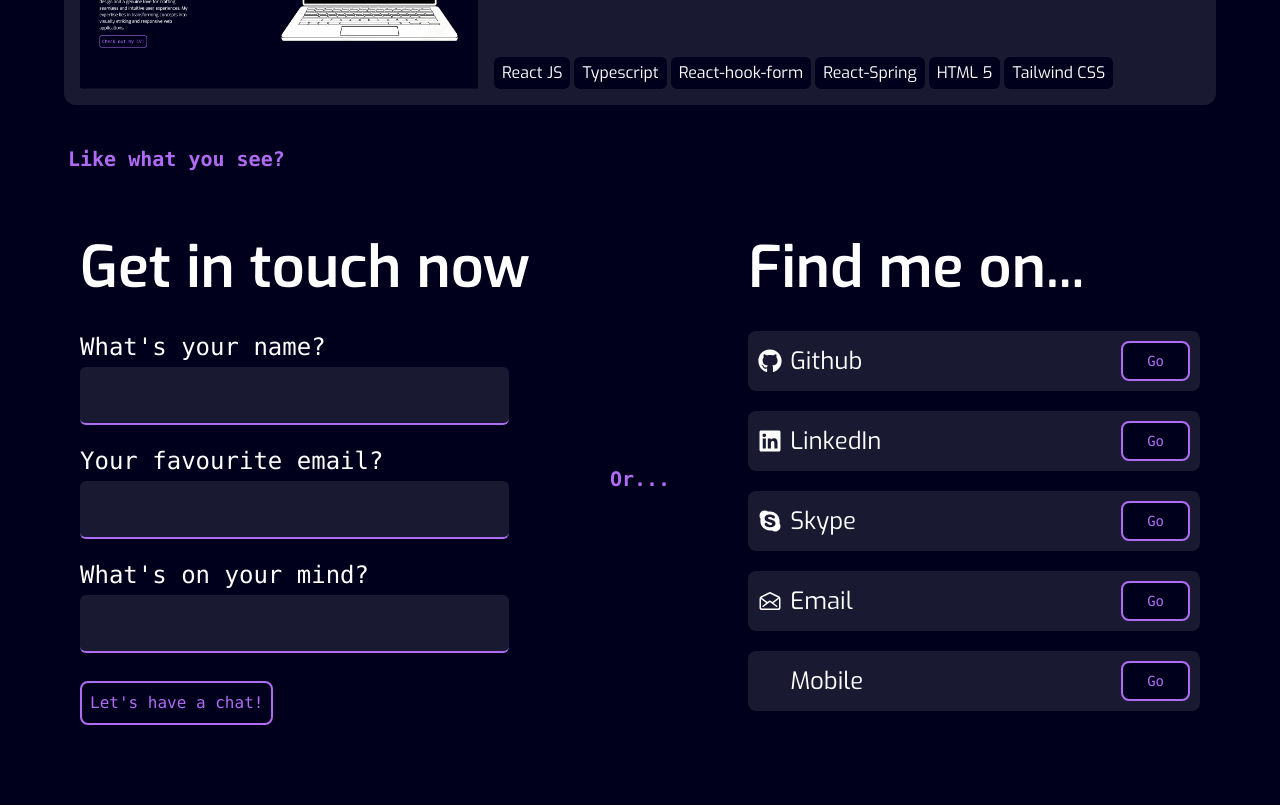
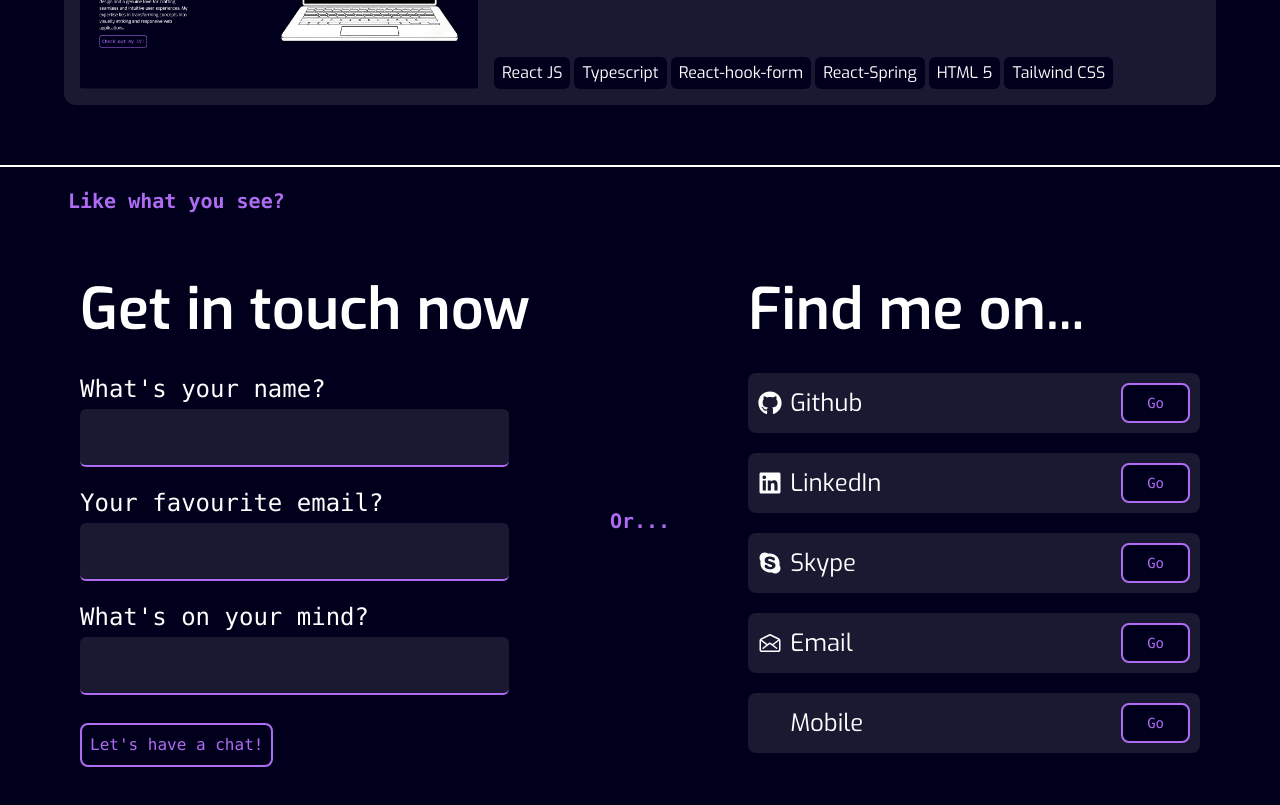
Before and after one commit to IvailoAtsv/portfolio, a React (Create React App) app: page / in a window 1280 px wide. Shown: the part 5160-5965 px from the top of the page. Before the commit the page ends 5925 px from the top, so only its background shows below. Built offline with nearby package versions, Linux system fonts and the light colour scheme; some icons are missing; the HTML template or start-up script is replaced by a standard one; what tailwindcss-animated would draw is missing.

Commit message:
fix: added a border and some margin to contacts

```diff
--- a/src/components/ContactMe.tsx
+++ b/src/components/ContactMe.tsx
@@ -1,64 +1,82 @@
-import { ReactNode, useEffect, useRef, useState } from 'react';
-import { useSpring, animated } from 'react-spring';
-import { FieldValues, SubmitHandler, useForm } from "react-hook-form"
-import { AccentTitle, SecondaryTitle } from "./ReusableComponents/Titles"
-import { buttonStyle } from './Hero'
-import { links } from '../constants/links'
-import emailjs from '@emailjs/browser'
+import { ReactNode, useEffect, useRef, useState } from "react";
+import { useSpring, animated } from "react-spring";
+import { FieldValues, SubmitHandler, useForm } from "react-hook-form";
+import { AccentTitle, SecondaryTitle } from "./ReusableComponents/Titles";
+import { buttonStyle } from "./Hero";
+import { links } from "../constants/links";
+import emailjs from "@emailjs/browser";
 import { FaHeart } from "react-icons/fa";
-import Loader from 'react-loaders'
+import Loader from "react-loaders";
 
-const inputStyles = "focus:outline-none w-[100%] lg:w-[95%] px-2 py-3 mb-5 text-2xl rounded-md text-white bg-gray bg-opacity-10  border-b-2 border-purple"
-const labelStyles = "font-mono mb-1 text-lightGray text-2xl"
-const labelErrorStyles = "font-mono mb-1 text-red-600 text-2xl"
+const inputStyles =
+  "focus:outline-none w-[100%] lg:w-[95%] px-2 py-3 mb-5 text-2xl rounded-md text-white bg-gray bg-opacity-10  border-b-2 border-purple";
+const labelStyles = "font-mono mb-1 text-lightGray text-2xl";
+const labelErrorStyles = "font-mono mb-1 text-red-600 text-2xl";
 
-interface LinkProps{
-  href:string;
-  text:string
-  icon:ReactNode;
+interface LinkProps {
+  href: string;
+  text: string;
+  icon: ReactNode;
 }
 
 export const ContactMe = () => {
-
-  const [sent,setSent] = useState(false)
-  const [loading,setLoading] = useState(false)
+  const [sent, setSent] = useState(false);
+  const [loading, setLoading] = useState(false);
   const {
     register,
     handleSubmit,
     watch,
     formState: { errors },
-      } = useForm()
-      const onSubmit:SubmitHandler<FieldValues> = async (data) => {
-        setLoading(true)
+  } = useForm();
+  const onSubmit: SubmitHandler<FieldValues> = async (data) => {
+    setLoading(true);
     const params = {
-          name:data.name,
-          email:data.email,
-          message:data.message
+      name: data.name,
+      email: data.email,
+      message: data.message,
+    };
+    if (
+      process.env.REACT_APP_SERVICE_ID !== undefined &&
+      process.env.REACT_APP_TEMPLATE !== undefined &&
+      process.env.REACT_APP_PUBLIC !== undefined
+    ) {
+      await emailjs.send(
+        process.env.REACT_APP_SERVICE_ID,
+        process.env.REACT_APP_TEMPLATE,
+        params,
+        process.env.REACT_APP_PUBLIC
+      );
     }
-        if(process.env.REACT_APP_SERVICE_ID !== undefined && process.env.REACT_APP_TEMPLATE!== undefined && process.env.REACT_APP_PUBLIC !== undefined){
-          await emailjs.send(process.env.REACT_APP_SERVICE_ID,process.env.REACT_APP_TEMPLATE,params, process.env.REACT_APP_PUBLIC)
-        }
-        setLoading(false)
-        setSent(true)
-      }
+    setLoading(false);
+    setSent(true);
+  };
   // dear god, these animations are not worth the effort
   const componentRef = useRef(null);
   const [isVisible, setIsVisible] = useState(false);
 
   const slideAnimation = useSpring({
-        from: {opacity: isVisible? '0': '1', transform: isVisible ? 'translateX(-200%)' : 'translateX(0%)' },
-    to: {opacity: isVisible? '1': '0', transform: isVisible ? 'translateX(0%)' : 'translateX(-200%)' },
+    from: {
+      opacity: isVisible ? "0" : "1",
+      transform: isVisible ? "translateX(-200%)" : "translateX(0%)",
+    },
+    to: {
+      opacity: isVisible ? "1" : "0",
+      transform: isVisible ? "translateX(0%)" : "translateX(-200%)",
+    },
     config: { tension: 220, friction: 30 },
-        delay:300
+    delay: 300,
   });
   useEffect(() => {
-        const observer = new IntersectionObserver((entries) => {
+    const observer = new IntersectionObserver(
+      (entries) => {
         entries.forEach((entry) => {
           if (entry.isIntersecting) {
             setIsVisible(true);
           }
         });
-        }, { threshold: 0 });
+      },
+      { threshold: 0 }
+    );
 
     if (componentRef.current) {
       observer.observe(componentRef.current);
@@ -69,63 +87,138 @@ export const ContactMe = () => {
         observer.unobserve(componentRef.current);
       }
     };
-
   }, []);
 
   return (
-        <div id='contact' ref={componentRef} className="h-auto relative flex flex-col justify-center items-center w-full">
-            <animated.section  style={slideAnimation} className=" py-5 pl-1 max-w-[1800px] w-[90%]">
+    <div
+      id="contact"
+      ref={componentRef}
+      className="h-auto border-t-2 border-white mt-10 relative flex flex-col justify-center items-center w-full"
+    >
+      <animated.section
+        style={slideAnimation}
+        className=" py-5 pl-1 max-w-[1800px] w-[90%]"
+      >
         <AccentTitle text={"Like what you see?"} classes="mr-auto" />
       </animated.section>
       <div className="max-w-[1800px] min-h-[90vh] lg:min-h-[45vh] py-4 relative w-[90%] justify-between flex flex-col lg:flex-row items-start">
-                {sent
-                ? (<div className="flex-2 w-full flex p-4 flex-col lg:max-w-[42%] justify-center items-start rounded-xl">
-                  {loading? <h2 className='text-4xl text-white font-semibold animate-pulse'>Loading...</h2> :<h2 className='text-4xl text-white font-semibold'>Thanks for contacting me <FaHeart className='inline'/><br/>I'll do my best to reply soon </h2>}
-                </div>)
-                :<animated.form onSubmit={handleSubmit(onSubmit)} style={slideAnimation} className="flex-2  w-full flex p-4 flex-col border-white lg:max-w-[42%] justify-evenly items-start rounded-xl">
-                    <SecondaryTitle text={'Get in touch now'} classes='mb-5'/>
-                    {errors.name && errors.name.message !== undefined
-                    ?<label className={labelErrorStyles}>{errors.name.message.toString()}</label>
-                    :<label className={labelStyles}>What's your name?</label>
-                    }
-                    <input {...register("name", {required:'Please enter a name', minLength:3})} type="text" className={inputStyles} />
-                    {errors.email && errors.email.message !== undefined ?
-                    <label className={labelErrorStyles}> {errors.email.message.toString()}</label>
-                    :<label className={labelStyles}>Your favourite email?</label>
-                    }
-                    <input type="text" {...register("email",{required:'Please enter a valid email',pattern:
-                            /^[a-zA-Z0-9_.+-]+@[a-zA-Z0-9-]+\.[a-zA-Z0-9-.]+$/,})} className={inputStyles} />
-                {errors.message && errors.message.message !== undefined
-                ?
-                    <label className={labelErrorStyles}> {errors.message.message.toString()}</label>
-                    :<label className={labelStyles}>What's on your mind?</label>
-                    }
-                    <input type="text" {...register("message", {required:'Please leave a message'})} className={inputStyles} />
-                    <button type="submit" disabled={sent} className={`${buttonStyle} my-2`}>Let's have a chat!</button>
-                </animated.form>}
-                <animated.div style={slideAnimation} className="text-center w-full flex-1 py-8 lg:py-3 self-center">
-                    <AccentTitle text="Or..." classes="overflow-hidden z-50"/>
+        {sent ? (
+          <div className="flex-2 w-full flex p-4 flex-col lg:max-w-[42%] justify-center items-start rounded-xl">
+            {loading ? (
+              <h2 className="text-4xl text-white font-semibold animate-pulse">
+                Loading...
+              </h2>
+            ) : (
+              <h2 className="text-4xl text-white font-semibold">
+                Thanks for contacting me <FaHeart className="inline" />
+                <br />
+                I'll do my best to reply soon{" "}
+              </h2>
+            )}
+          </div>
+        ) : (
+          <animated.form
+            onSubmit={handleSubmit(onSubmit)}
+            style={slideAnimation}
+            className="flex-2  w-full flex p-4 flex-col border-white lg:max-w-[42%] justify-evenly items-start rounded-xl"
+          >
+            <SecondaryTitle text={"Get in touch now"} classes="mb-5" />
+            {errors.name && errors.name.message !== undefined ? (
+              <label className={labelErrorStyles}>
+                {errors.name.message.toString()}
+              </label>
+            ) : (
+              <label className={labelStyles}>What's your name?</label>
+            )}
+            <input
+              {...register("name", {
+                required: "Please enter a name",
+                minLength: 3,
+              })}
+              type="text"
+              className={inputStyles}
+            />
+            {errors.email && errors.email.message !== undefined ? (
+              <label className={labelErrorStyles}>
+                {" "}
+                {errors.email.message.toString()}
+              </label>
+            ) : (
+              <label className={labelStyles}>Your favourite email?</label>
+            )}
+            <input
+              type="text"
+              {...register("email", {
+                required: "Please enter a valid email",
+                pattern: /^[a-zA-Z0-9_.+-]+@[a-zA-Z0-9-]+\.[a-zA-Z0-9-.]+$/,
+              })}
+              className={inputStyles}
+            />
+            {errors.message && errors.message.message !== undefined ? (
+              <label className={labelErrorStyles}>
+                {" "}
+                {errors.message.message.toString()}
+              </label>
+            ) : (
+              <label className={labelStyles}>What's on your mind?</label>
+            )}
+            <input
+              type="text"
+              {...register("message", { required: "Please leave a message" })}
+              className={inputStyles}
+            />
+            <button
+              type="submit"
+              disabled={sent}
+              className={`${buttonStyle} my-2`}
+            >
+              Let's have a chat!
+            </button>
+          </animated.form>
+        )}
+        <animated.div
+          style={slideAnimation}
+          className="text-center w-full flex-1 py-8 lg:py-3 self-center"
+        >
+          <AccentTitle text="Or..." classes="overflow-hidden z-50" />
         </animated.div>
-                <animated.section style={slideAnimation} className="text-white p-4  border-white flex-2 w-full lg:max-w-[42%] rounded-xl flex flex-col justify-between items-start">
-                    <h1 className="text-h2clamp whitespace-nowrap mb-5 font-semibold"> Find me on...</h1>
+        <animated.section
+          style={slideAnimation}
+          className="text-white p-4  border-white flex-2 w-full lg:max-w-[42%] rounded-xl flex flex-col justify-between items-start"
+        >
+          <h1 className="text-h2clamp whitespace-nowrap mb-5 font-semibold">
+            {" "}
+            Find me on...
+          </h1>
           <div className=" text-3xl flex flex-col rounded-xl flex-wrap items-start justify-evenly h-full text-lightGray  w-full my-2 md:my-0">
-                       {links.map(link => <LinkPair key={link.text} text={link.text} href={link.href} icon={link.icon} />)}
+            {links.map((link) => (
+              <LinkPair
+                key={link.text}
+                text={link.text}
+                href={link.href}
+                icon={link.icon}
+              />
+            ))}
           </div>
         </animated.section>
       </div>
     </div>
   );
+};
 
-
-}
-
-const LinkPair:React.FC<LinkProps> = ({href, text, icon}) => {
+const LinkPair: React.FC<LinkProps> = ({ href, text, icon }) => {
   return (
-        <div
-        className="flex bg-gray bg-opacity-10 gap-2 rounded-lg text-2xl p-[10px] justify-start w-full items-center mb-5">
+    <div className="flex bg-gray bg-opacity-10 gap-2 rounded-lg text-2xl p-[10px] justify-start w-full items-center mb-5">
       {icon}
       <p>{text}</p>
-            <a href={href} target="_blank" className={`${buttonStyle} ml-auto text-sm px-6 my-auto`}> Go</a>
+      <a
+        href={href}
+        target="_blank"
+        className={`${buttonStyle} ml-auto text-sm px-6 my-auto`}
+      >
+        {" "}
+        Go
+      </a>
     </div>
-    )
-}
+  );
+};
```
Lines whose indentation alone changed are shown as unchanged.
